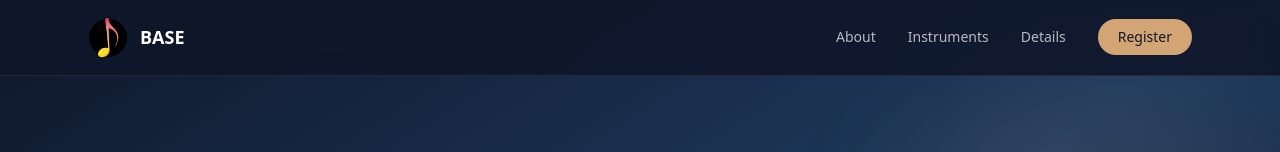
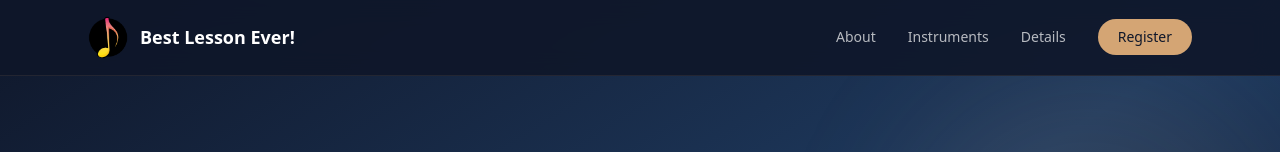
Before and after one commit to BestLessonEver/base-open-house, a Next.js app: page / in a window 1280 px wide. Shown: the top 152 px of the page. Built offline with nearby package versions, Linux system fonts and the light colour scheme; a web font is replaced by a local one.

Commit message:
changed title homepage

```diff
--- a/src/app/page.tsx
+++ b/src/app/page.tsx
@@ -21,7 +21,7 @@ export default function HomePage() {
               height={40}
               className="rounded-full"
             />
-            <span className="font-bold text-lg text-white">BASE</span>
+            <span className="font-bold text-lg text-white">Best Lesson Ever!</span>
           </div>
           <div className="hidden md:flex items-center gap-8 text-sm">
             <a href="#about" className="text-white/70 hover:text-[#d4a574] transition-colors">
```
